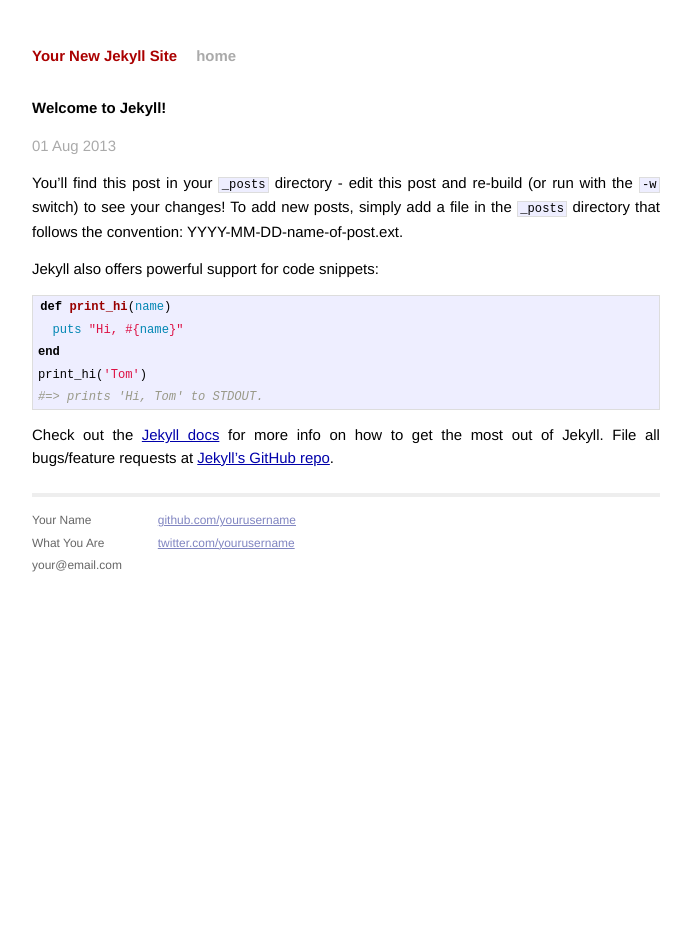
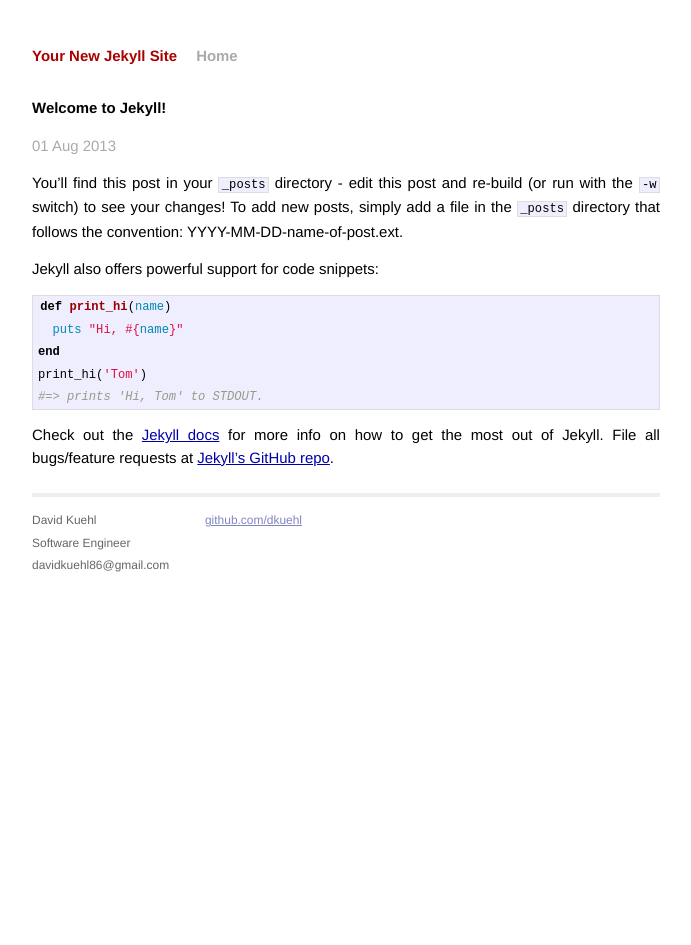
Before and after one commit to dkuehl/dkuehl.github.io, a Jekyll site: the page built from _posts/2013-08-01-welcome-to-jekyll.markdown, in a window 1280 px wide. Shown: the whole page, without its empty margins (294-985 px from the left). Built offline with Jekyll 4.4.1, drawn with Linux system fonts in a browser that asks for light colours; Markdown is read by kramdown in place of the engine named in the settings.

Commit message:
Update default.html
Updating footer

```diff
--- a/_layouts/default.html
+++ b/_layouts/default.html
@@ -19,7 +19,7 @@
           <div class="site">
             <div class="header">
               <h1 class="title"><a href="/">{{ site.name }}</a></h1>
-              <a class="extra" href="/">home</a>
+              <a class="extra" href="/">Home</a>
             </div>
 
                 {{ content }}
@@ -27,15 +27,14 @@
             <div class="footer">
               <div class="contact">
                 <p>
-                  Your Name<br />
-                  What You Are<br />
-                  your@email.com
+                  David Kuehl<br />
+                  Software Engineer<br />
+                  davidkuehl86@gmail.com
                 </p>
               </div>
               <div class="contact">
                 <p>
-                  <a href="http://github.com/yourusername/">github.com/yourusername</a><br />
-                  <a href="http://twitter.com/yourusername/">twitter.com/yourusername</a><br />
+                  <a href="http://github.com/dkuehl/">github.com/dkuehl</a><br />
                 </p>
               </div>
             </div>
```
